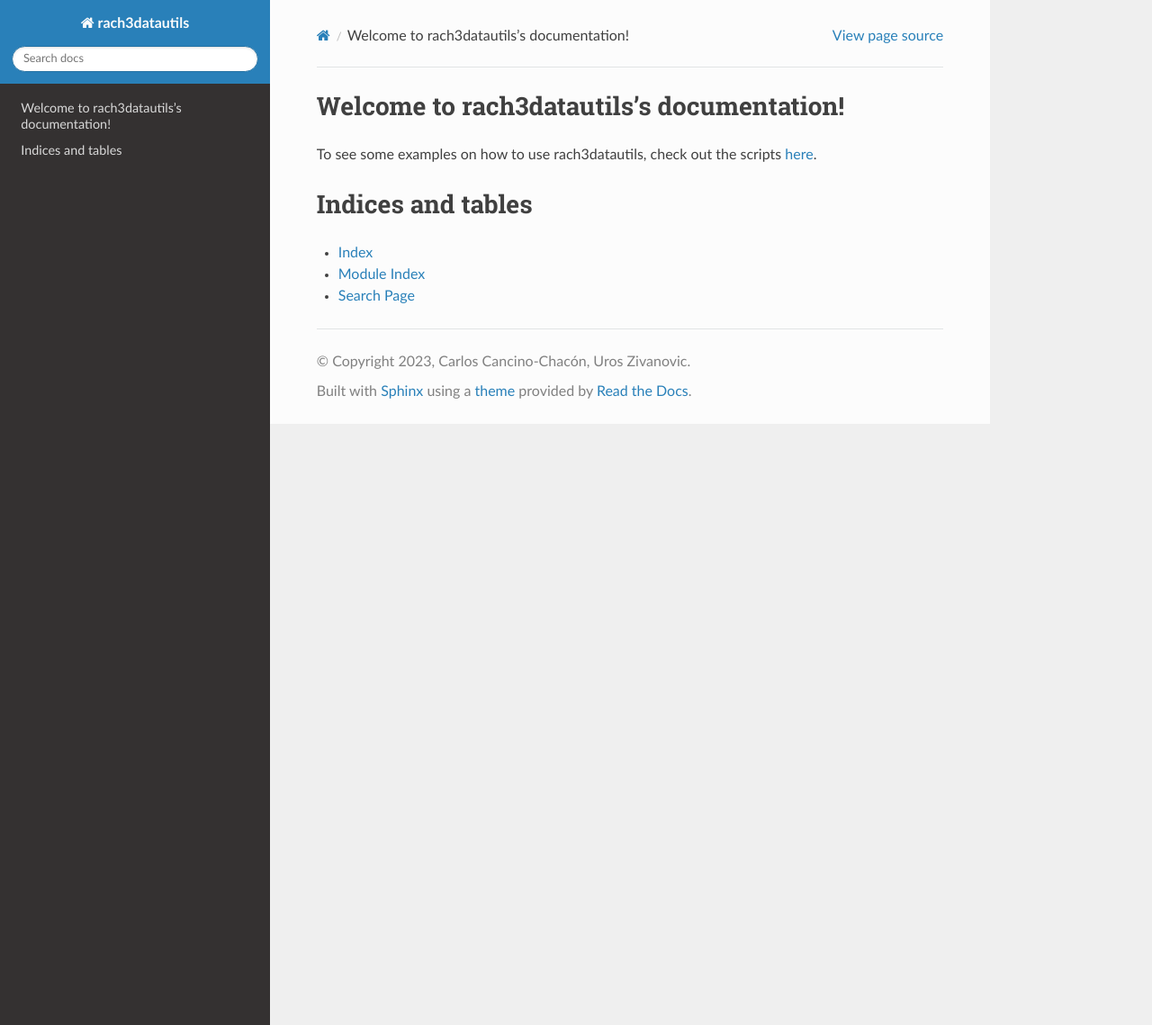
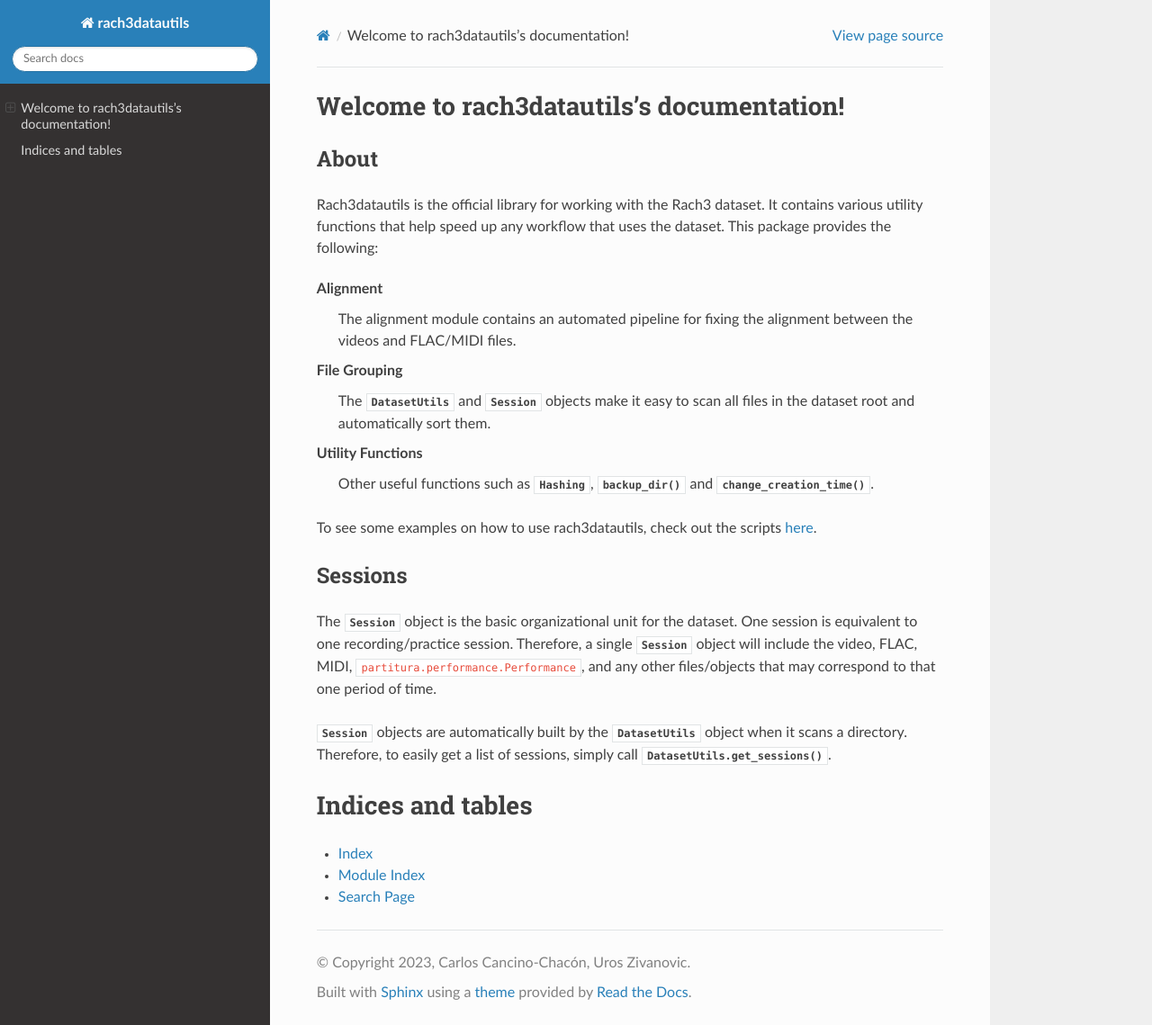
Before and after one commit to neosatrapahereje/rach3datautils, a Sphinx documentation site: the page built from docs/index.rst, in a window 1280 px wide and 1139 px high. Shown: the whole window at 90% size. Built offline with Sphinx 7.4.7 and the Read the Docs theme 2.0.0, drawn with Linux system fonts in a browser that asks for light colours; pages that are not in the unit, such as notebooks, are missing from menus; cross-references to code outside the pages are shown as plain code.

Commit message:
Write an About section

```diff
--- a/docs/index.rst
+++ b/docs/index.rst
@@ -12,10 +12,40 @@ Welcome to rach3datautils's documentation!
 
    ./sources/modules
 
+About
+-----
+Rach3datautils is the official library for working with the Rach3
+dataset. It contains various utility functions that help speed up any
+workflow that uses the dataset. This package provides the following:
+
+Alignment
+  The alignment module contains an automated pipeline for fixing the
+  alignment between the videos and FLAC/MIDI files.
+File Grouping
+  The :class:`.DatasetUtils` and :class:`.Session` objects make it easy
+  to scan all files in the dataset root and automatically sort them.
+Utility Functions
+  Other useful functions such as :class:`.Hashing`, :func:`.backup_dir`
+  and :func:`.change_creation_time`.
+
+
+
 To see some examples on how to use rach3datautils, check out the scripts
 `here`_.
 
 .. _here: https://github.com/neosatrapahereje/rach3datautils/tree/main/bin
+
+Sessions
+--------
+The :class:`.Session` object is the basic organizational unit for the
+dataset. One session is equivalent to one recording/practice session.
+Therefore, a single :class:`.Session` object will include the video, FLAC,
+MIDI, :external:class:`partitura.performance.Performance`, and any other
+files/objects that may correspond to that one period of time.
+
+:class:`.Session` objects are automatically built by the
+:class:`.DatasetUtils` object when it scans a directory. Therefore, to
+easily get a list of sessions, simply call :meth:`.DatasetUtils.get_sessions`.
 
 Indices and tables
 ==================
```
